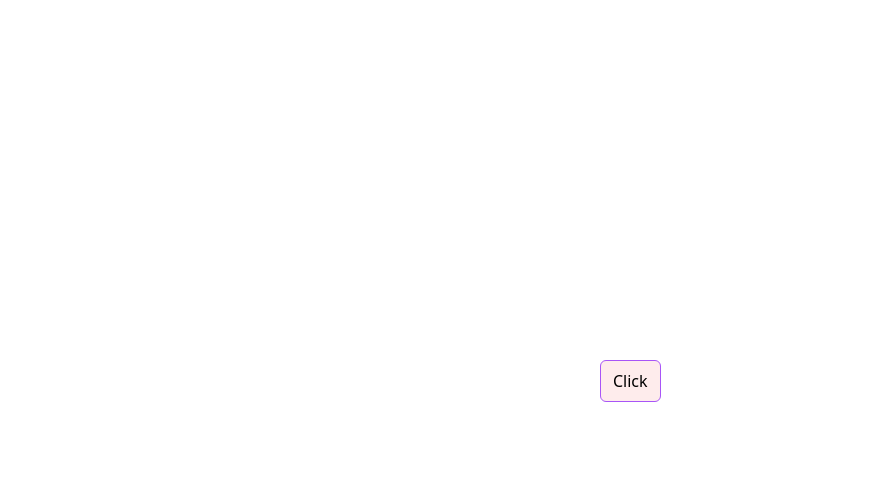
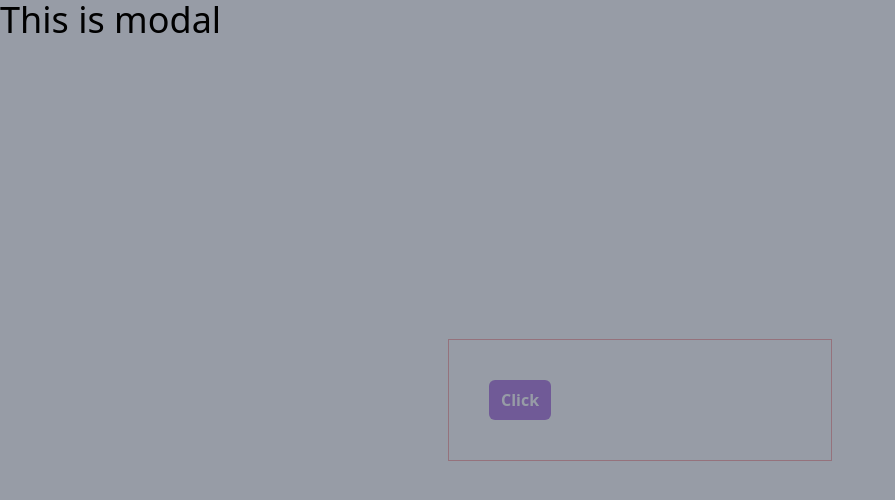
Before and after one commit to Shahriyar001/reuseable-componant, a React (Vite) app: page / in a window 1280 px wide. Both pictures are taken after a click on the button "Click". Shown: the top 500 px of the page, without its empty margins (0-895 px from the left). Built offline with nearby package versions, Linux system fonts and the light colour scheme; the HTML template or start-up script is replaced by a standard one.

Commit message:
added reuseable button and modal

```diff
--- a/src/App.tsx
+++ b/src/App.tsx
@@ -1,12 +1,21 @@
+import { useState } from "react";
 import Button from "./componants/ui/Button";
 import Container from "./componants/ui/Container";
+import Modal from "./componants/ui/Modal";
 
 function App() {
+  const [modal, setModal] = useState(false);
+
+  const handleModalClose = () => {
+    setModal((prev) => !prev);
+  };
+
   return (
     <Container>
       <div className="h-screen w-full flex justify-center items-center">
-        <div className=" size-20">
-          <Button outline={true} />
+        <div className=" w-96 border border-red-400 p-10">
+          <Button onClick={() => setModal((prev) => !prev)}>Open Modal</Button>
+          <Modal isOpen={modal} onClose={handleModalClose} />
         </div>
       </div>
     </Container>
--- a/src/componants/ui/Button.tsx
+++ b/src/componants/ui/Button.tsx
@@ -1,31 +1,48 @@
 import { twMerge } from "tailwind-merge";
 import {} from "clsx";
 import { clsx } from "clsx";
+import cn from "../../utils/cn";
+import { ButtonHTMLAttributes, DetailedHTMLProps, forwardRef } from "react";
 
-// `bg-red-500 px-3 py-2 rounded-md ${className} ${
-//     variant === "outline"
-//       ? "border border-purple-500 bg-opacity-10"
-//       : ""
-//   }`
+type Tref = HTMLButtonElement;
 
-const Button = ({ className, outline }) => {
+type TVariant = "solid" | "ghost" | "outline";
+
+type TButtonOption = {
+  variant?: TVariant;
+};
+
+type TButton = DetailedHTMLProps<
+  ButtonHTMLAttributes<HTMLButtonElement>,
+  HTMLButtonElement
+> &
+  TButtonOption;
+
+const Button = forwardRef<Tref, TButton>(
+  ({ className, variant = "solid", ...rest }, ref) => {
+    const getVariant = (variant: TVariant) => {
+      switch (variant) {
+        case "outline":
+          return "btn-outline";
+        case "ghost":
+          return "btn-ghost";
+
+        default:
+          return "btn-solid";
+      }
+    };
     return (
       <div>
         <button
-        className={twMerge(
-          clsx(
-            "bg-red-500 px-3 py-2 rounded-md",
-            {
-              "border border-purple-500 bg-opacity-10": outline,
-            },
-            className
-          )
-        )}
+          {...rest}
+          ref={ref}
+          className={cn(getVariant(variant), className)}
         >
           Click
         </button>
       </div>
     );
-};
+  }
+);
 
 export default Button;
--- /dev/null
+++ b/src/componants/ui/Modal.tsx
@@ -0,0 +1,13 @@
+const Modal = ({ isOpen, onClose }) => {
+  return (
+    <>
+      {isOpen && (
+        <div className="fixed inset-0 bg-gray-500/70">
+          <h1>This is modal</h1>
+        </div>
+      )}
+    </>
+  );
+};
+
+export default Modal;
--- a/src/style/button.css
+++ b/src/style/button.css
@@ -1,12 +1,28 @@
 @layer components {
-  .btn {
+  .btn-solid {
     @apply px-3 py-2;
-    @apply rounded-md;
+    @apply font-semibold text-white rounded-md;
+    @apply bg-purple-400 hover:bg-purple-600 focus:bg-purple-700;
+    @apply transition-all;
+  }
+
+  .btn-outline {
+    @apply px-3 py-2;
+    @apply font-semibold text-purple-400 rounded-md;
+    @apply bg-purple-400 bg-opacity-40 hover:bg-opacity-50 focus:bg-opacity-70;
+    @apply border border-purple-400;
+    @apply transition-all;
+  }
+
+  .btn-ghost {
+    @apply px-3 py-2;
+    @apply font-semibold text-purple-400 rounded-md;
+    @apply bg-purple-400 bg-opacity-0 hover:bg-opacity-20 focus:bg-opacity-30;
+    @apply transition-all;
   }
 }
 
 .btn-primary {
-  @apply bg-purple-400;
 }
 
 .btn-danger {
--- /dev/null
+++ b/src/utils/cn.tsx
@@ -0,0 +1,8 @@
+import { clsx, ClassValue } from "clsx";
+import { twMerge } from "tailwind-merge";
+
+const cn = (...inputs: ClassValue[]) => {
+  return twMerge(clsx(inputs));
+};
+
+export default cn;
```
Lines whose indentation alone changed are shown as unchanged.
